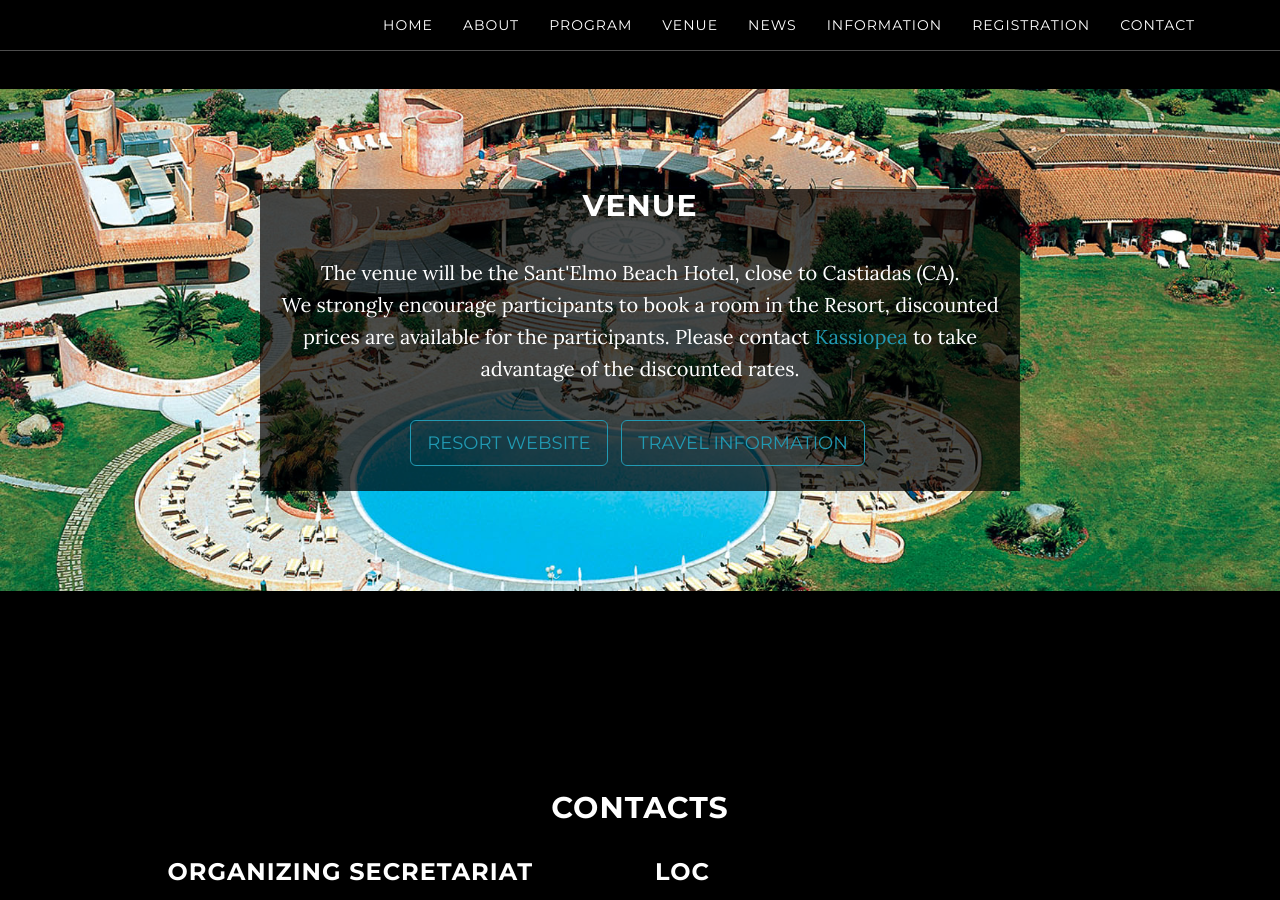
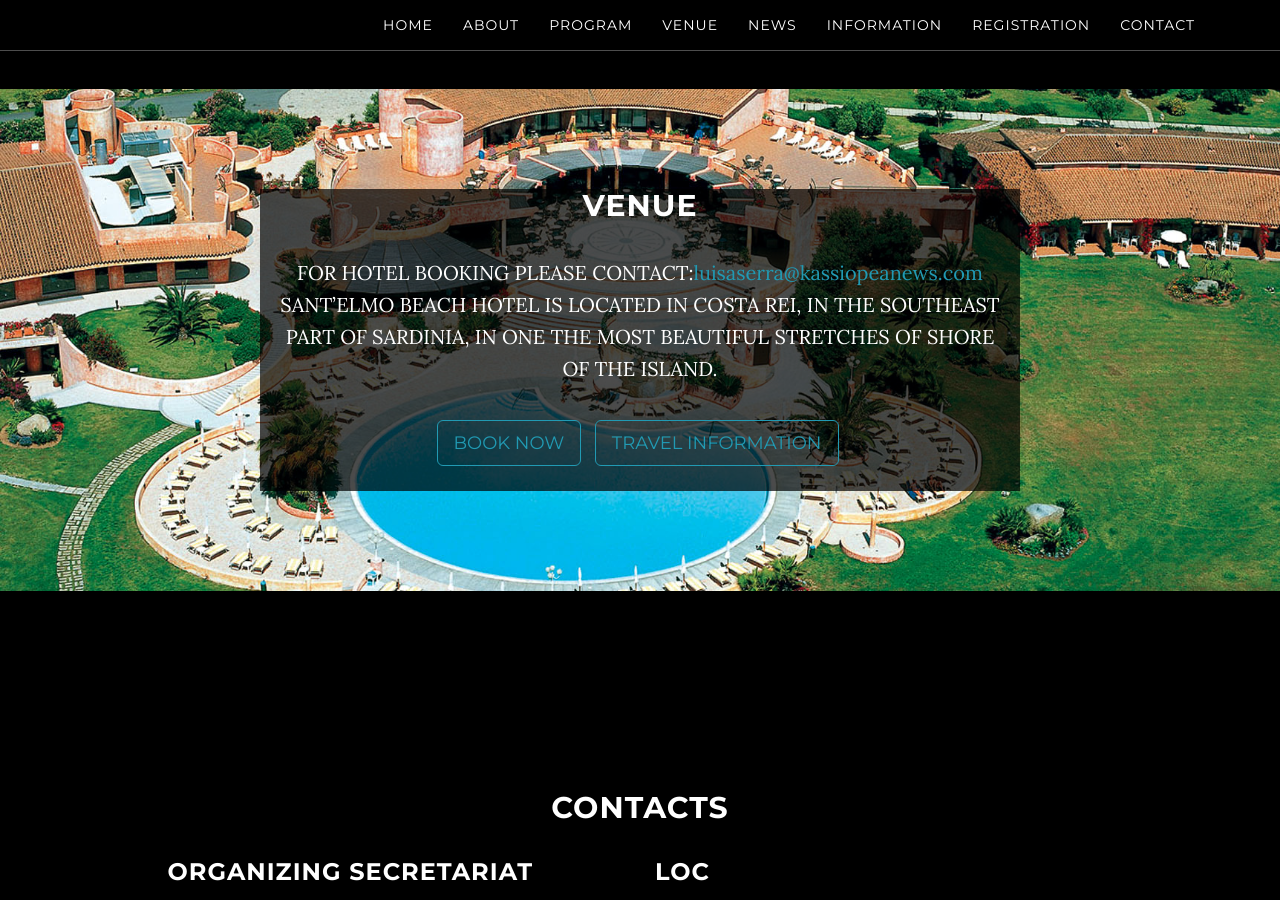
Before and after one commit to breakingthelimits/supereddington2018, a Jekyll site: the page built from index.html, in a window 1280 px wide and 900 px high, scrolled down 2566 px. Built offline with Jekyll 4.4.1, drawn with Linux system fonts in a browser that asks for light colours.

Commit message:
add booking information
delete hotel link, add link to kassiopea

```diff
--- a/_includes/venue.html
+++ b/_includes/venue.html
@@ -4,14 +4,13 @@
             <div class="container">
                 <div class="col-md-8 col-md-offset-2" style="background-color:rgba(0,0,0,0.7)">
                     <h2>Venue</h2>
-                    <p>The venue will be the Sant'Elmo Beach Hotel, close to Castiadas (CA). <br />
-                      We strongly encourage participants to book a room in the Resort, discounted prices are available
-                      for the participants.
-                      Please contact <a href="mailto:luisaserra@kassiopeanews.com"> Kassiopea </a>
-                       to take advantage of the discounted rates.</p>
+                    <p> FOR HOTEL BOOKING PLEASE CONTACT:<a href="mailto:luisaserra@kassiopeanews.com">luisaserra@kassiopeanews.com</a> <br />
+                       SANT’ELMO BEACH HOTEL IS LOCATED IN COSTA REI, IN THE SOUTHEAST
+                       PART OF SARDINIA, IN ONE THE MOST BEAUTIFUL STRETCHES OF SHORE OF THE ISLAND.
+                    </p>
                     <ul class="list-inline banner-social-buttons">
                         <li>
-                            <a href="http://www.hotelsantelmobeach.it/en/" class="btn btn-default btn-lg">Resort website</a>
+                            <a href="mailto:luisaserra@kassiopeanews.com" class="btn btn-default btn-lg">BOOK NOW</a>
                         </li>
                         <li>
                             <a href={{ site.baseurl }}/travel class="btn btn-default btn-lg">Travel information</a>
```
